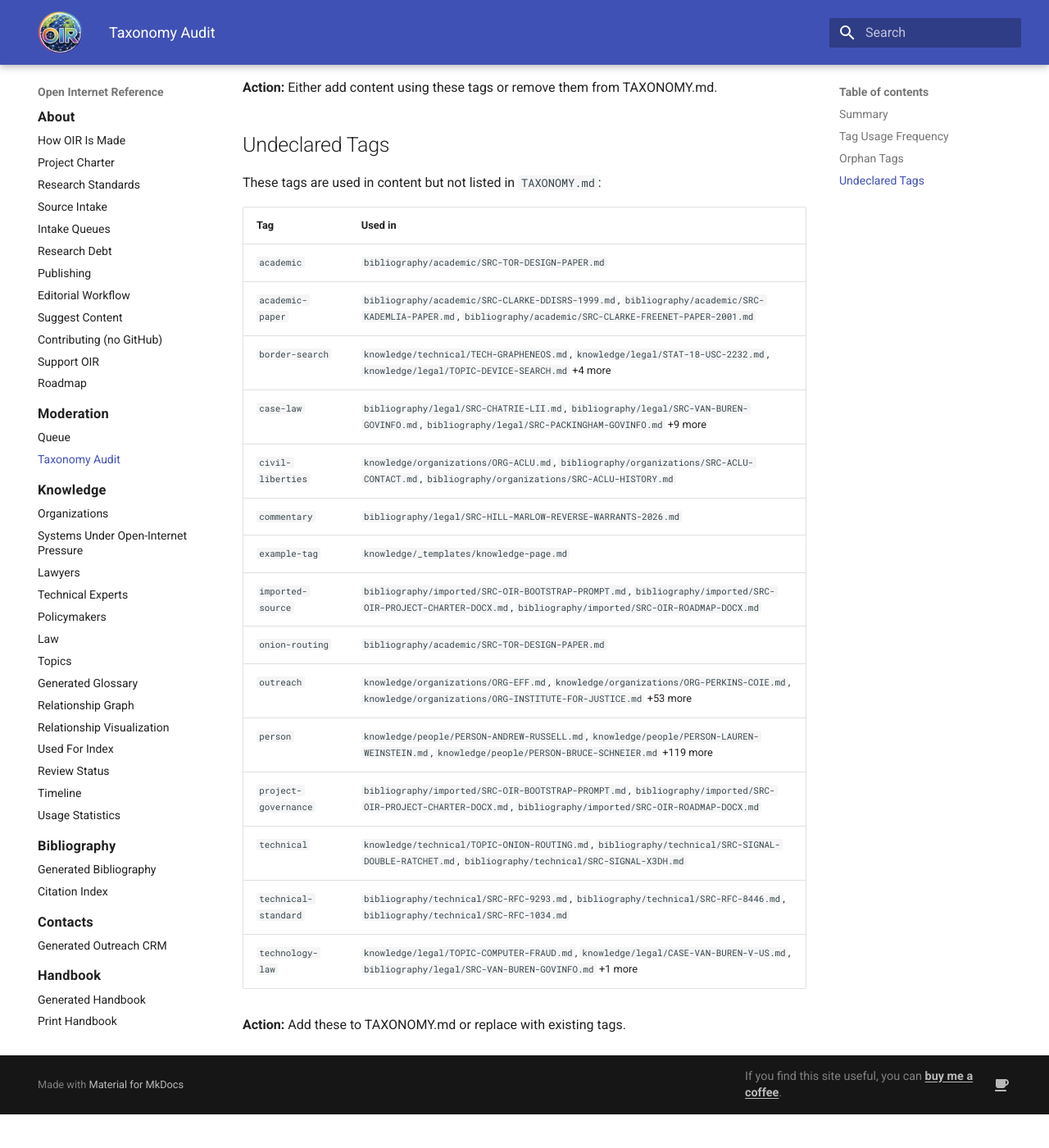
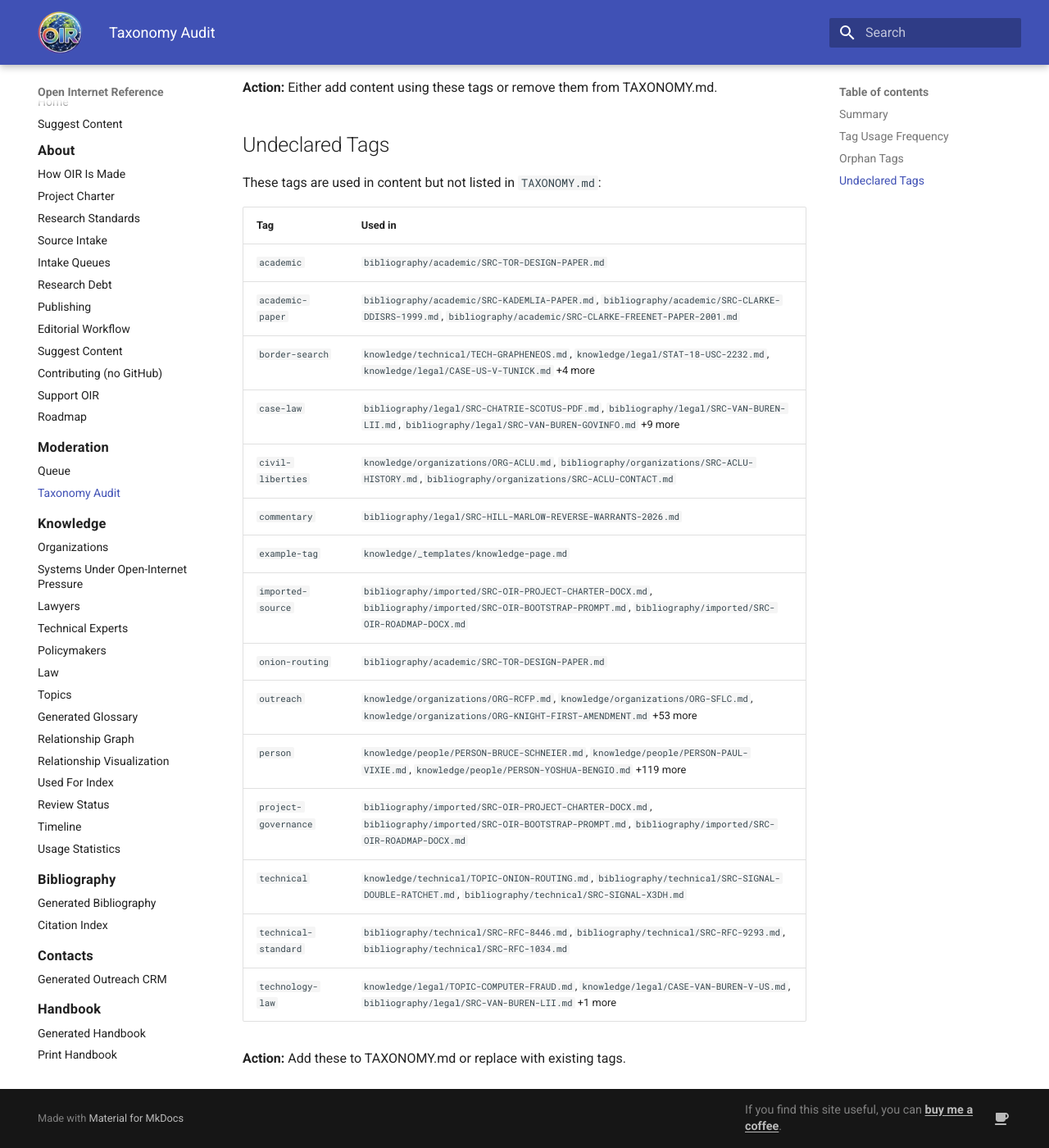
Before and after one commit to itsmeront/open-internet-reference, an MkDocs documentation site: the page built from website/generated/taxonomy-audit.md, in a window 1280 px wide and 1400 px high, scrolled down 4023 px. Shown: the whole window at 82% size. Built offline with MkDocs 1.6.1 and Material for MkDocs 9.7.7, drawn with Linux system fonts in a browser that asks for light colours; before the commit the page ends 5382 px from its top, so only the background shows below that; some of the changed text lies outside the part shown.

Commit message:
chore: update moderation and taxonomy reports [automated]

```diff
--- a/website/generated/taxonomy-audit.md
+++ b/website/generated/taxonomy-audit.md
@@ -59,8 +59,8 @@ This report analyzes tag usage, identifies gaps, and surfaces potential duplicat
 | `network-protocols` | 7 | ✓ |
 | `border-search` | 7 | ⚠️ undeclared |
 | `encryption-law` | 7 | ✓ |
+| `tornado-cash` | 6 | ✓ |
 | `export-control` | 6 | ✓ |
-| `tornado-cash` | 6 | ✓ |
 | `distributed-systems` | 5 | ✓ |
 | `constitutional-law` | 5 | ✓ |
 | `content-moderation` | 4 | ✓ |
@@ -69,15 +69,15 @@ This report analyzes tag usage, identifies gaps, and surfaces potential duplicat
 | `technical` | 3 | ⚠️ undeclared |
 | `civil-liberties` | 3 | ⚠️ undeclared |
 | `technical-standard` | 3 | ⚠️ undeclared |
+| `academic-paper` | 3 | ⚠️ undeclared |
 | `imported-source` | 3 | ⚠️ undeclared |
 | `project-governance` | 3 | ⚠️ undeclared |
-| `academic-paper` | 3 | ⚠️ undeclared |
 | `distributed-hash-tables` | 2 | ✓ |
 | `example-tag` | 1 | ⚠️ undeclared |
 | `software-distribution` | 1 | ✓ |
-| `commentary` | 1 | ⚠️ undeclared |
 | `academic` | 1 | ⚠️ undeclared |
 | `onion-routing` | 1 | ⚠️ undeclared |
+| `commentary` | 1 | ⚠️ undeclared |
 
 ## Orphan Tags
 
@@ -106,19 +106,19 @@ These tags are used in content but not listed in `TAXONOMY.md`:
 | Tag | Used in |
 |-----|---------|
 | `academic` | `bibliography/academic/SRC-TOR-DESIGN-PAPER.md` |
-| `academic-paper` | `bibliography/academic/SRC-CLARKE-DDISRS-1999.md`, `bibliography/academic/SRC-KADEMLIA-PAPER.md`, `bibliography/academic/SRC-CLARKE-FREENET-PAPER-2001.md` |
-| `border-search` | `knowledge/technical/TECH-GRAPHENEOS.md`, `knowledge/legal/STAT-18-USC-2232.md`, `knowledge/legal/TOPIC-DEVICE-SEARCH.md` +4 more |
-| `case-law` | `bibliography/legal/SRC-CHATRIE-LII.md`, `bibliography/legal/SRC-VAN-BUREN-GOVINFO.md`, `bibliography/legal/SRC-PACKINGHAM-GOVINFO.md` +9 more |
-| `civil-liberties` | `knowledge/organizations/ORG-ACLU.md`, `bibliography/organizations/SRC-ACLU-CONTACT.md`, `bibliography/organizations/SRC-ACLU-HISTORY.md` |
+| `academic-paper` | `bibliography/academic/SRC-KADEMLIA-PAPER.md`, `bibliography/academic/SRC-CLARKE-DDISRS-1999.md`, `bibliography/academic/SRC-CLARKE-FREENET-PAPER-2001.md` |
+| `border-search` | `knowledge/technical/TECH-GRAPHENEOS.md`, `knowledge/legal/STAT-18-USC-2232.md`, `knowledge/legal/CASE-US-V-TUNICK.md` +4 more |
+| `case-law` | `bibliography/legal/SRC-CHATRIE-SCOTUS-PDF.md`, `bibliography/legal/SRC-VAN-BUREN-LII.md`, `bibliography/legal/SRC-VAN-BUREN-GOVINFO.md` +9 more |
+| `civil-liberties` | `knowledge/organizations/ORG-ACLU.md`, `bibliography/organizations/SRC-ACLU-HISTORY.md`, `bibliography/organizations/SRC-ACLU-CONTACT.md` |
 | `commentary` | `bibliography/legal/SRC-HILL-MARLOW-REVERSE-WARRANTS-2026.md` |
 | `example-tag` | `knowledge/_templates/knowledge-page.md` |
-| `imported-source` | `bibliography/imported/SRC-OIR-BOOTSTRAP-PROMPT.md`, `bibliography/imported/SRC-OIR-PROJECT-CHARTER-DOCX.md`, `bibliography/imported/SRC-OIR-ROADMAP-DOCX.md` |
+| `imported-source` | `bibliography/imported/SRC-OIR-PROJECT-CHARTER-DOCX.md`, `bibliography/imported/SRC-OIR-BOOTSTRAP-PROMPT.md`, `bibliography/imported/SRC-OIR-ROADMAP-DOCX.md` |
 | `onion-routing` | `bibliography/academic/SRC-TOR-DESIGN-PAPER.md` |
-| `outreach` | `knowledge/organizations/ORG-EFF.md`, `knowledge/organizations/ORG-PERKINS-COIE.md`, `knowledge/organizations/ORG-INSTITUTE-FOR-JUSTICE.md` +53 more |
-| `person` | `knowledge/people/PERSON-ANDREW-RUSSELL.md`, `knowledge/people/PERSON-LAUREN-WEINSTEIN.md`, `knowledge/people/PERSON-BRUCE-SCHNEIER.md` +119 more |
-| `project-governance` | `bibliography/imported/SRC-OIR-BOOTSTRAP-PROMPT.md`, `bibliography/imported/SRC-OIR-PROJECT-CHARTER-DOCX.md`, `bibliography/imported/SRC-OIR-ROADMAP-DOCX.md` |
+| `outreach` | `knowledge/organizations/ORG-RCFP.md`, `knowledge/organizations/ORG-SFLC.md`, `knowledge/organizations/ORG-KNIGHT-FIRST-AMENDMENT.md` +53 more |
+| `person` | `knowledge/people/PERSON-BRUCE-SCHNEIER.md`, `knowledge/people/PERSON-PAUL-VIXIE.md`, `knowledge/people/PERSON-YOSHUA-BENGIO.md` +119 more |
+| `project-governance` | `bibliography/imported/SRC-OIR-PROJECT-CHARTER-DOCX.md`, `bibliography/imported/SRC-OIR-BOOTSTRAP-PROMPT.md`, `bibliography/imported/SRC-OIR-ROADMAP-DOCX.md` |
 | `technical` | `knowledge/technical/TOPIC-ONION-ROUTING.md`, `bibliography/technical/SRC-SIGNAL-DOUBLE-RATCHET.md`, `bibliography/technical/SRC-SIGNAL-X3DH.md` |
-| `technical-standard` | `bibliography/technical/SRC-RFC-9293.md`, `bibliography/technical/SRC-RFC-8446.md`, `bibliography/technical/SRC-RFC-1034.md` |
-| `technology-law` | `knowledge/legal/TOPIC-COMPUTER-FRAUD.md`, `knowledge/legal/CASE-VAN-BUREN-V-US.md`, `bibliography/legal/SRC-VAN-BUREN-GOVINFO.md` +1 more |
+| `technical-standard` | `bibliography/technical/SRC-RFC-8446.md`, `bibliography/technical/SRC-RFC-9293.md`, `bibliography/technical/SRC-RFC-1034.md` |
+| `technology-law` | `knowledge/legal/TOPIC-COMPUTER-FRAUD.md`, `knowledge/legal/CASE-VAN-BUREN-V-US.md`, `bibliography/legal/SRC-VAN-BUREN-LII.md` +1 more |
 
 **Action:** Add these to TAXONOMY.md or replace with existing tags.
```
Also changed, not shown: other parts of website/generated/taxonomy-audit.md (+1 -1 lines), website/generated/moderation.md (+16 -16 lines), 2 other files.
